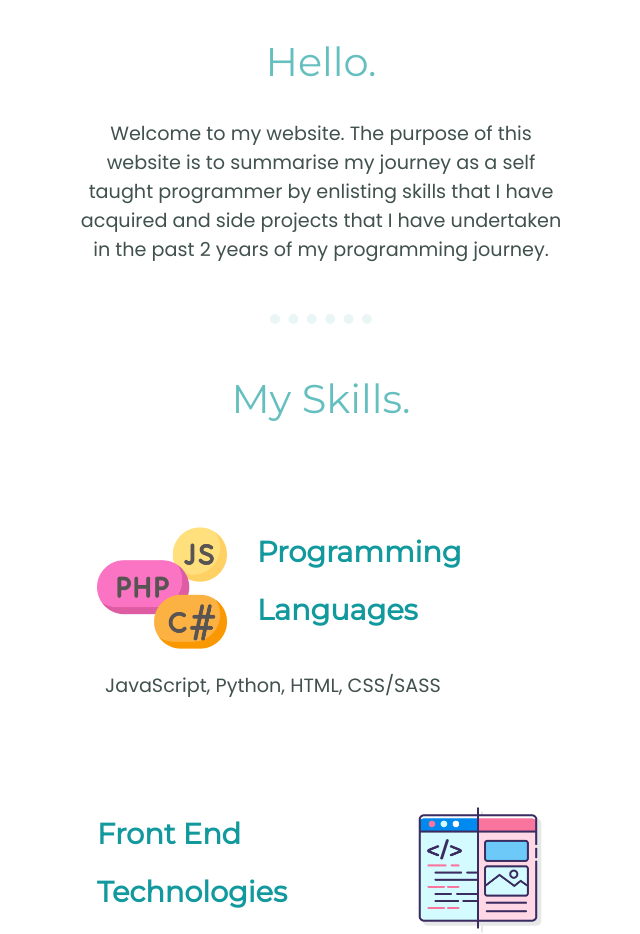
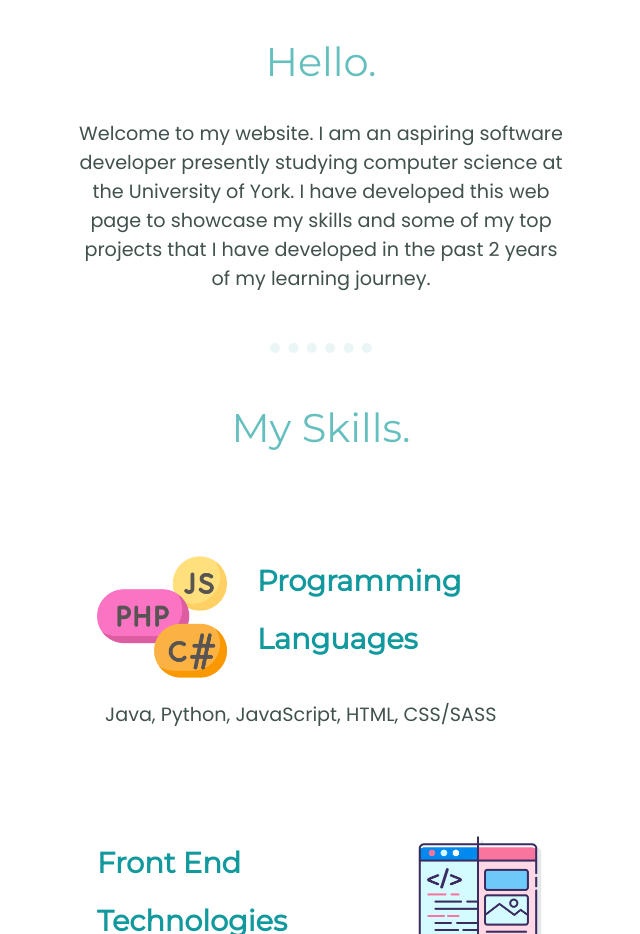
Before and after one commit to harkiransinghmahun/portfolio-website, a plain HTML site: page index.html in a window 1280 px wide. Shown: the part 1270-2204 px from the top of the page, without its empty margins (319-959 px from the left). Drawn offline with Linux system fonts and the light colour scheme.

Commit message:
Update website

```diff
--- a/index.html
+++ b/index.html
@@ -26,8 +26,9 @@
     <div class="profile">
       <img class="image" src="images/animated_selfie.JPG" alt="images/animated_selfie.JPG" height="300" width="300">
       <h2>Hello.</h2>
-      <p>Welcome to my website. The purpose of this website is to summarise my journey as a self taught programmer by enlisting skills
-         that I have acquired and side projects that I have undertaken in the past 2 years of my programming journey.<p>
+      <p>Welcome to my website. I am an aspiring software developer presently studying computer science at the University of York.
+         I have developed this web page to showcase my skills and some of my top projects that I have developed in the past 2 years
+        of my learning journey.<p>
     </div>
     <hr>
     <div class="skills">
@@ -36,7 +37,7 @@
       <div class="skill-row">
         <img class="skill-left" src="images/programming.png" alt="" width="130">
         <h3>Programming Languages</h3>
-        <p>JavaScript, Python, HTML, CSS/SASS</p>
+        <p>Java, Python, JavaScript, HTML, CSS/SASS</p>
       </div>
 
       <div class="skill-row">
```
